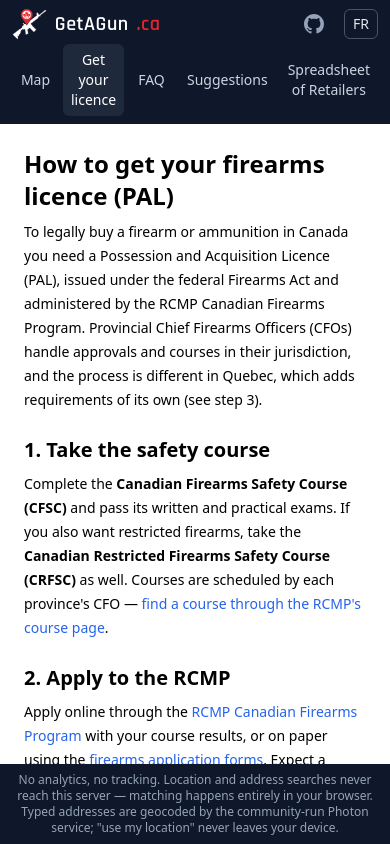
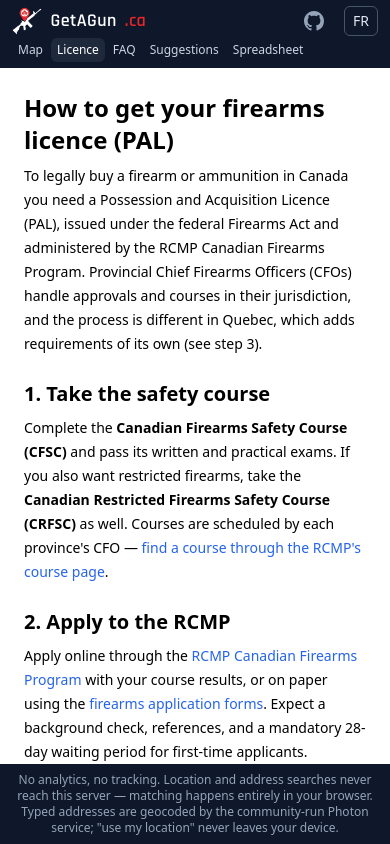
Before and after one commit to GetAGun/getagun.ca, a React (Vite) app: page /licence in a window 390 px wide. Built offline with nearby package versions, Linux system fonts and the light colour scheme; no server answers; what pmtiles would draw is missing.

Commit message:
Mobile: single-line nav, compact header, and map overlays that no longer collide

```diff
--- a/src/components/Layout.tsx
+++ b/src/components/Layout.tsx
@@ -7,14 +7,15 @@
   const { pathname } = useLocation();
   const isAdmin = pathname.startsWith('/admin');
   const isMap = pathname === '/';
+  // Phones: one non-wrapping row (scrolls if a translation runs long). Desktop: roomy tabs.
   const nav = ({ isActive }: { isActive: boolean }) =>
-    `flex-1 text-center sm:flex-none px-2 sm:px-3 py-1.5 sm:py-2 rounded-md text-sm font-medium transition-colors duration-150 active:scale-[.97] ${isActive ? 'bg-slate-800 text-white' : 'text-slate-300 hover:text-white hover:bg-slate-800/50'}`;
+    `shrink-0 whitespace-nowrap px-1.5 sm:px-3 py-1 sm:py-2 rounded-md text-xs sm:text-sm font-medium transition-colors duration-150 active:scale-[.97] ${isActive ? 'bg-slate-800 text-white' : 'text-slate-300 hover:text-white hover:bg-slate-800/50'}`;
   return (
     <div className="flex h-full flex-col">
       {/* Mobile: logo+FR row, then full-width nav row, then WIP line. Desktop: one row via order-*. */}
-      <header className="flex flex-wrap items-center gap-x-4 gap-y-1 bg-slate-900 px-3 py-2 sm:px-4">
-        <Link to="/" className="order-1 flex items-center gap-2 font-display text-xl font-semibold tracking-wide text-white">
-          <img src="/logo.png" alt="" className="h-8 w-auto" />
+      <header className="flex flex-wrap items-center gap-x-4 gap-y-0.5 bg-slate-900 px-3 py-1.5 sm:gap-y-1 sm:py-2 sm:px-4">
+        <Link to="/" className="order-1 flex items-center gap-2 font-display text-lg font-semibold tracking-wide text-white sm:text-xl">
+          <img src="/logo.png" alt="" className="h-7 w-auto sm:h-8" />
           GetAGun<span className="text-[#e6262a]">.ca</span>
         </Link>
         <span className="hidden text-xs text-slate-400 lg:order-2 lg:block">{t('tagline')}</span>
@@ -36,20 +37,24 @@
         >
           {lang === 'en' ? 'FR' : 'EN'}
         </button>
-        <nav className="order-3 flex w-full items-center gap-1 sm:order-4 sm:ml-auto sm:w-auto">
+        <nav className="order-3 flex w-full items-center gap-0.5 overflow-x-auto sm:order-4 sm:ml-auto sm:w-auto sm:gap-1 sm:overflow-visible">
           <NavLink to="/" end className={nav}>{t('nav_map')}</NavLink>
-          <NavLink to="/licence" className={nav}>{t('nav_licence')}</NavLink>
+          <NavLink to="/licence" className={nav}>
+            <span className="sm:hidden">{t('nav_licence_short')}</span>
+            <span className="hidden sm:inline">{t('nav_licence')}</span>
+          </NavLink>
           <NavLink to="/faq" className={nav}>{t('nav_faq')}</NavLink>
           <NavLink to="/suggest" className={nav}>{t('nav_suggest')}</NavLink>
           {/* static page, not an SPA route */}
           <a href={lang === 'fr' ? '/sheets/retailers-by-category-fr' : '/sheets/retailers-by-category'} className={nav({ isActive: false })}>
-            {t('nav_sheet')}
+            <span className="sm:hidden">{t('nav_sheet_short')}</span>
+            <span className="hidden sm:inline">{t('nav_sheet')}</span>
           </a>
         </nav>
         {isMap && (
           <Link
             to="/suggest"
-            className="order-4 w-full rounded-full bg-amber-500/20 px-2.5 py-0.5 text-center text-xs text-amber-300 hover:bg-amber-500/30 sm:order-3 sm:w-auto sm:text-left"
+            className="order-4 w-full rounded-full bg-amber-500/20 px-2.5 py-0.5 text-center text-[11px] text-amber-300 hover:bg-amber-500/30 sm:order-3 sm:w-auto sm:text-xs sm:text-left"
           >
             {t('wip_notice')}
           </Link>
--- a/src/components/RetailerMap.tsx
+++ b/src/components/RetailerMap.tsx
@@ -344,17 +344,19 @@
   // The badge lives inside the map container so it stays visible in fullscreen.
   return (
     <div ref={container} className="relative h-full w-full">
+      {/* Phones: the bottom edge is taken by the filter pill and attribution, so the
+          counter sits under the header instead. */}
       {inView !== null && (
-        <div className="pointer-events-none absolute bottom-3 left-1/2 z-10 -translate-x-1/2 whitespace-nowrap rounded-full bg-white/90 px-3 py-1 text-xs font-medium tabular-nums text-slate-700 shadow">
+        <div className="pointer-events-none absolute left-1/2 top-3 z-10 -translate-x-1/2 whitespace-nowrap rounded-full bg-white/90 px-3 py-1 text-xs font-medium tabular-nums text-slate-700 shadow sm:bottom-3 sm:top-auto">
           {inView} {t('stores_in_view')}
         </div>
       )}
       {density && (
-        <div className="pointer-events-none absolute bottom-10 right-3 z-10 rounded-md bg-white/90 px-2.5 py-1.5 text-[11px] leading-tight text-slate-700 shadow">
+        <div className="pointer-events-none absolute bottom-16 left-3 z-10 rounded-md bg-white/90 px-2.5 py-1.5 text-[11px] leading-tight text-slate-700 shadow sm:bottom-10 sm:left-auto sm:right-3">
           <div className="mb-1 font-medium">{t('density_legend')}</div>
           <div className="flex">
             {DENSITY_STOPS.map(([, c]) => (
-              <span key={c} className="h-2.5 w-6" style={{ background: c }} />
+              <span key={c} className="h-2.5 w-4 sm:w-6" style={{ background: c }} />
             ))}
           </div>
           <div className="flex justify-between tabular-nums text-slate-500">
--- a/src/lib/i18n.tsx
+++ b/src/lib/i18n.tsx
@@ -4,11 +4,13 @@
   en: {
     nav_map: 'Map',
     nav_licence: 'Get your licence',
+    nav_licence_short: 'Licence',
     nav_faq: 'FAQ',
     faq_title: 'Frequently asked questions',
     faq_empty: 'No questions yet — check back soon.',
     nav_suggest: 'Suggestions',
     nav_sheet: 'Spreadsheet of Retailers',
+    nav_sheet_short: 'Spreadsheet',
     tagline: 'Verified Canadian firearms retailers',
     search_placeholder: 'Search retailers, or enter your address…',
     use_my_location: 'Use my location',
@@ -63,11 +65,13 @@
   fr: {
     nav_map: 'Carte',
     nav_licence: 'Obtenir son permis',
+    nav_licence_short: 'Permis',
     nav_faq: 'FAQ',
     faq_title: 'Foire aux questions',
     faq_empty: 'Aucune question pour le moment — revenez bientôt.',
     nav_suggest: 'Suggestions',
     nav_sheet: 'Tableur des détaillants',
+    nav_sheet_short: 'Tableur',
     tagline: "Détaillants d'armes à feu canadiens vérifiés",
     search_placeholder: 'Cherchez un détaillant ou entrez votre adresse…',
     use_my_location: 'Utiliser ma position',
--- a/src/pages/MapPage.tsx
+++ b/src/pages/MapPage.tsx
@@ -56,6 +56,11 @@
   const [selected, setSelected] = useState<Retailer | null>(null);
   const [query, setQuery] = useState('');
   const [asOf, setAsOf] = useState('');
+  // These toggles restyle the whole map, but on a phone the filter panel covers
+  // most of it — collapse the panel so the change is actually visible.
+  const revealMap = () => {
+    if (!window.matchMedia('(min-width: 640px)').matches) setFiltersOpen(false);
+  };
   const [hits, setHits] = useState<GeocodeHit[]>([]);
   const [searchMsg, setSearchMsg] = useState('');
   const [origin, setOrigin] = useState<{ lat: number; lon: number; label: string } | null>(null);
@@ -295,8 +300,8 @@
           })}
         </div>
         <div className="mt-2 border-t border-slate-200 pt-2">
-          <Toggle on={clustered} onClick={() => setClustered((v) => !v)} label={t('cluster_toggle')} />
-          <Toggle on={density} onClick={() => setDensity((v) => !v)} label={t('density_toggle')} className="mt-1" />
+          <Toggle on={clustered} onClick={() => { setClustered((v) => !v); revealMap(); }} label={t('cluster_toggle')} />
+          <Toggle on={density} onClick={() => { setDensity((v) => !v); revealMap(); }} label={t('density_toggle')} className="mt-1" />
         </div>
         <label className="mt-2 block border-t border-slate-200 pt-2 text-sm">
           <span className="font-semibold text-slate-700">{t('theme_title')}</span>
```
